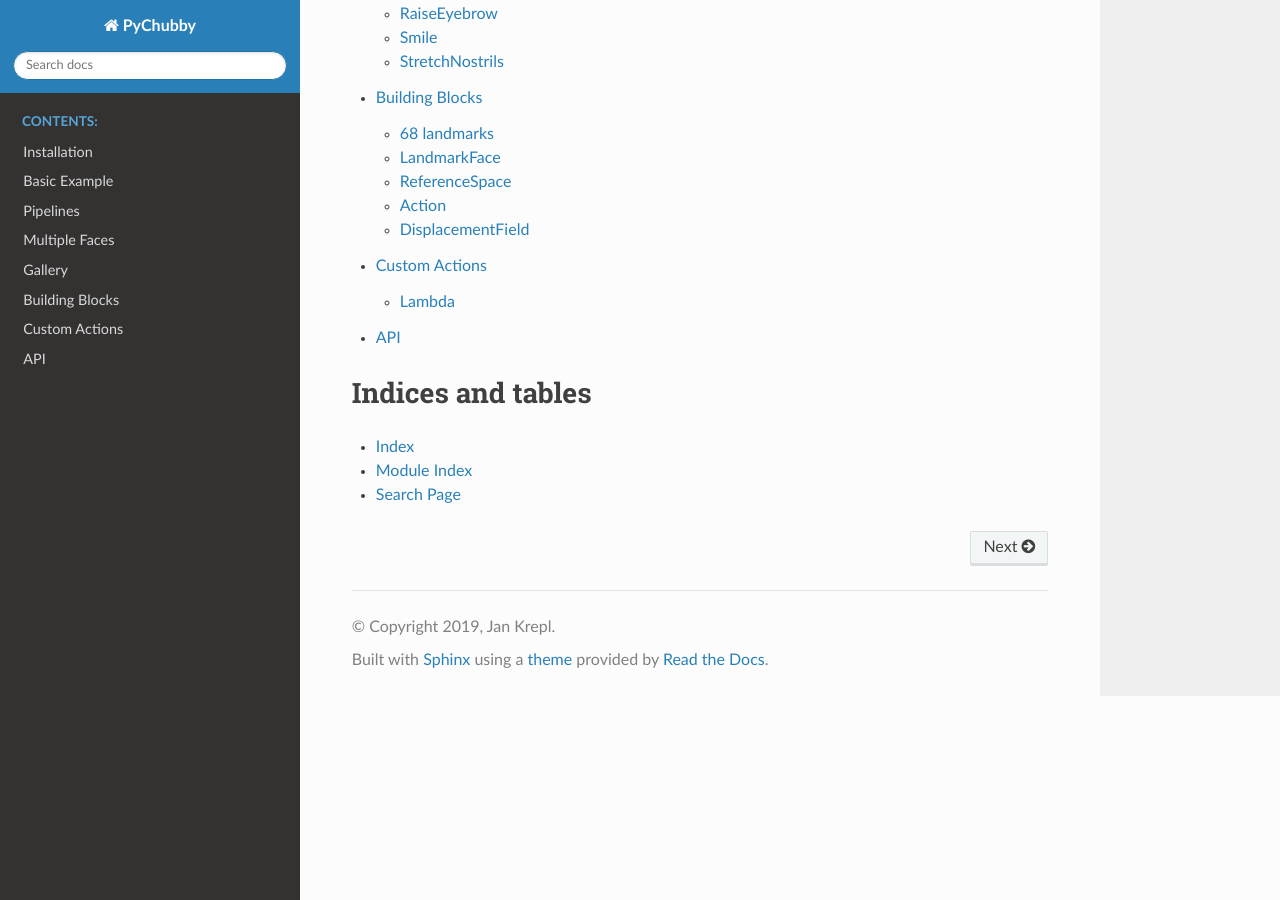
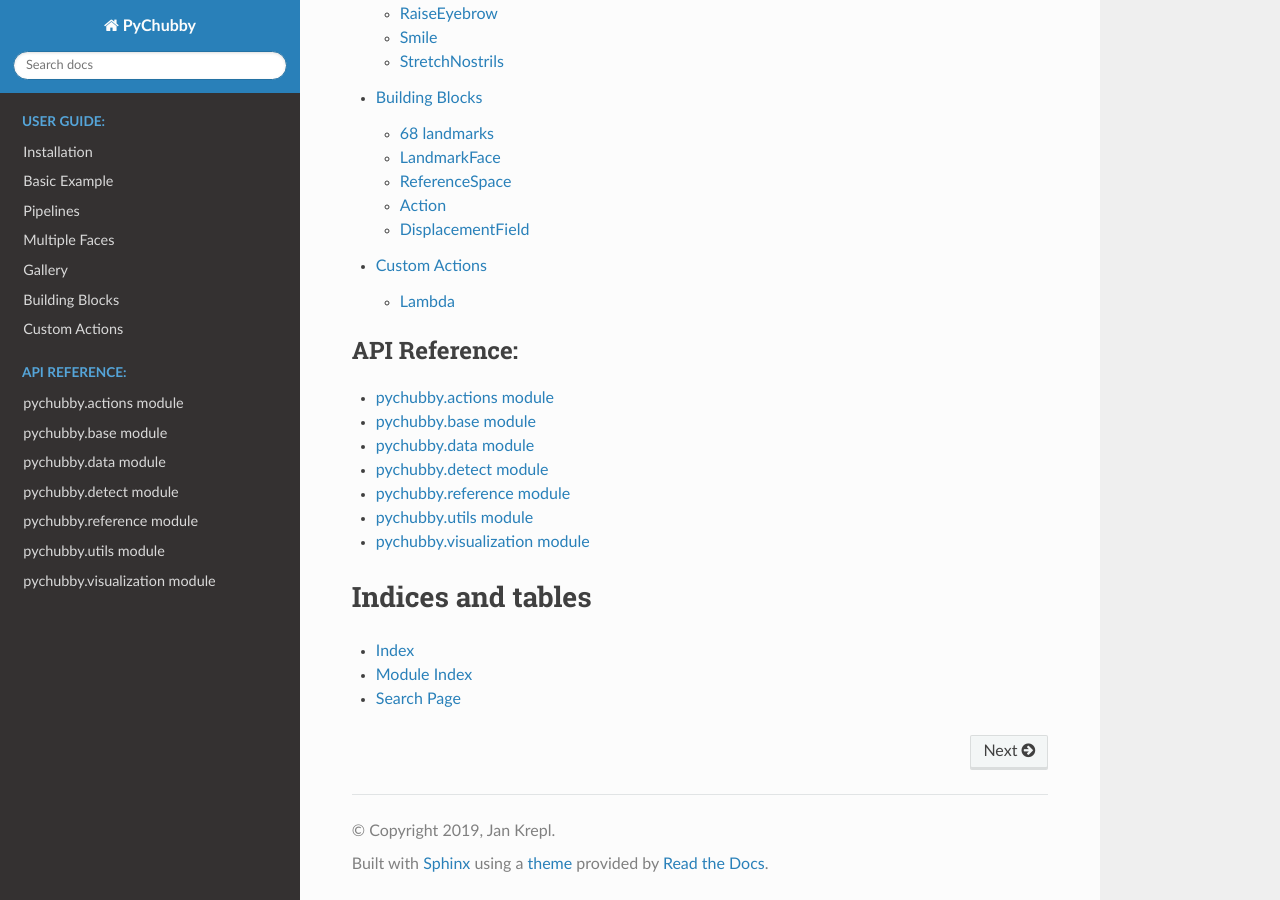
Before and after one commit to jankrepl/pychubby, a Sphinx documentation site: the page built from docs/index.rst, in a window 1280 px wide and 900 px high, scrolled down 746 px. Built offline with Sphinx 7.4.7 and the Read the Docs theme 2.0.0, drawn with Linux system fonts in a browser that asks for light colours; pages that are not in the unit, such as notebooks, are missing from menus.

```diff
--- a/docs/conf.py
+++ b/docs/conf.py
@@ -33,7 +33,9 @@ master_doc = 'index'
 # extensions coming with Sphinx (named 'sphinx.ext.*') or your custom
 # ones.
 extensions = [
-              'sphinx.ext.mathjax'
+              'sphinx.ext.mathjax',
+              'sphinx.ext.autodoc',
+              'sphinx.ext.napoleon'
 ]
 
 # Add any paths that contain templates here, relative to this directory.
--- a/docs/index.rst
+++ b/docs/index.rst
@@ -6,7 +6,7 @@ change facial expressions and shapes of any person in an image.
 
 .. toctree::
    :maxdepth: 2
-   :caption: Contents:
+   :caption: User Guide:
 
    source/installation
    source/basic_example
@@ -15,8 +15,18 @@ change facial expressions and shapes of any person in an image.
    source/gallery
    source/building_blocks
    source/adding_custom_actions
-   source/api
 
+.. toctree::
+   :maxdepth: 2
+   :caption: API Reference:
+
+   source/pychubby.actions
+   source/pychubby.base
+   source/pychubby.data
+   source/pychubby.detect
+   source/pychubby.reference
+   source/pychubby.utils
+   source/pychubby.visualization
 
 Indices and tables
 ==================
--- a/docs/source/api.rst
+++ /dev/null
@@ -1,2 +0,0 @@
-API
-===
--- /dev/null
+++ b/docs/source/pychubby.actions.rst
@@ -0,0 +1,7 @@
+pychubby.actions module
+=======================
+
+.. automodule:: pychubby.actions
+   :members:
+   :undoc-members:
+   :show-inheritance:
--- /dev/null
+++ b/docs/source/pychubby.base.rst
@@ -0,0 +1,7 @@
+pychubby.base module
+====================
+
+.. automodule:: pychubby.base
+   :members:
+   :undoc-members:
+   :show-inheritance:
--- /dev/null
+++ b/docs/source/pychubby.data.rst
@@ -0,0 +1,7 @@
+pychubby.data module
+====================
+
+.. automodule:: pychubby.data
+   :members:
+   :undoc-members:
+   :show-inheritance:
--- /dev/null
+++ b/docs/source/pychubby.detect.rst
@@ -0,0 +1,7 @@
+pychubby.detect module
+======================
+
+.. automodule:: pychubby.detect
+   :members:
+   :undoc-members:
+   :show-inheritance:
--- /dev/null
+++ b/docs/source/pychubby.reference.rst
@@ -0,0 +1,7 @@
+pychubby.reference module
+=========================
+
+.. automodule:: pychubby.reference
+   :members:
+   :undoc-members:
+   :show-inheritance:
--- /dev/null
+++ b/docs/source/pychubby.rst
@@ -0,0 +1,24 @@
+pychubby package
+================
+
+Submodules
+----------
+
+.. toctree::
+
+   pychubby.actions
+   pychubby.base
+   pychubby.cli
+   pychubby.data
+   pychubby.detect
+   pychubby.reference
+   pychubby.utils
+   pychubby.visualization
+
+Module contents
+---------------
+
+.. automodule:: pychubby
+   :members:
+   :undoc-members:
+   :show-inheritance:
--- /dev/null
+++ b/docs/source/pychubby.utils.rst
@@ -0,0 +1,7 @@
+pychubby.utils module
+=====================
+
+.. automodule:: pychubby.utils
+   :members:
+   :undoc-members:
+   :show-inheritance:
--- /dev/null
+++ b/docs/source/pychubby.visualization.rst
@@ -0,0 +1,7 @@
+pychubby.visualization module
+=============================
+
+.. automodule:: pychubby.visualization
+   :members:
+   :undoc-members:
+   :show-inheritance:
```
Also changed, not shown: 1 other file.
